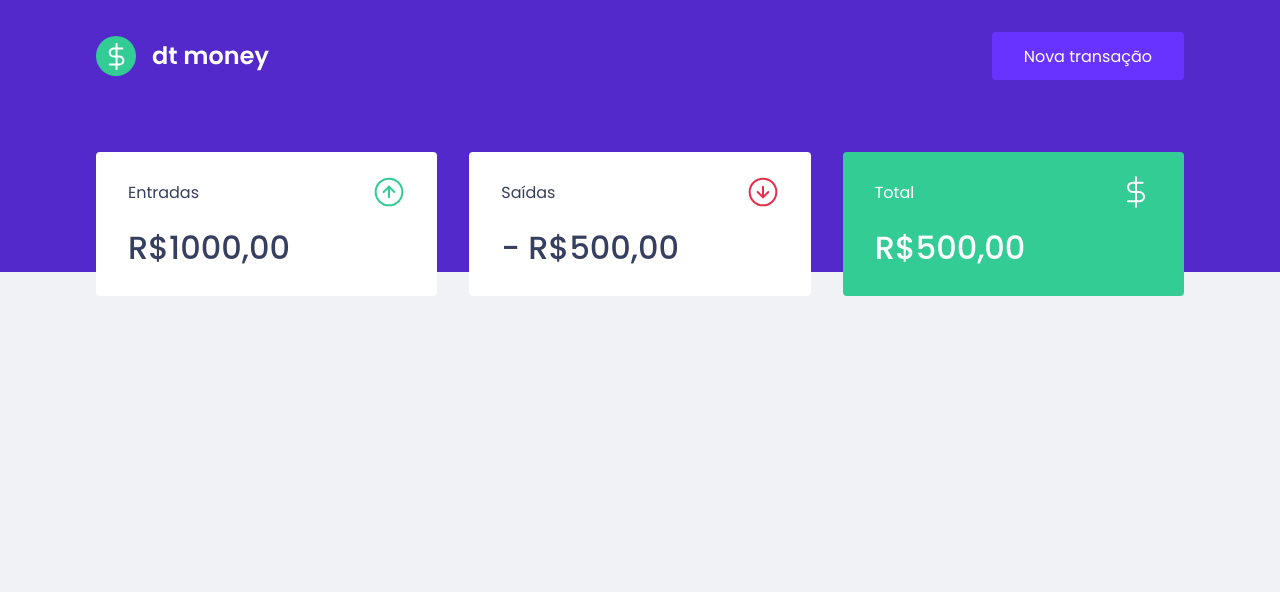
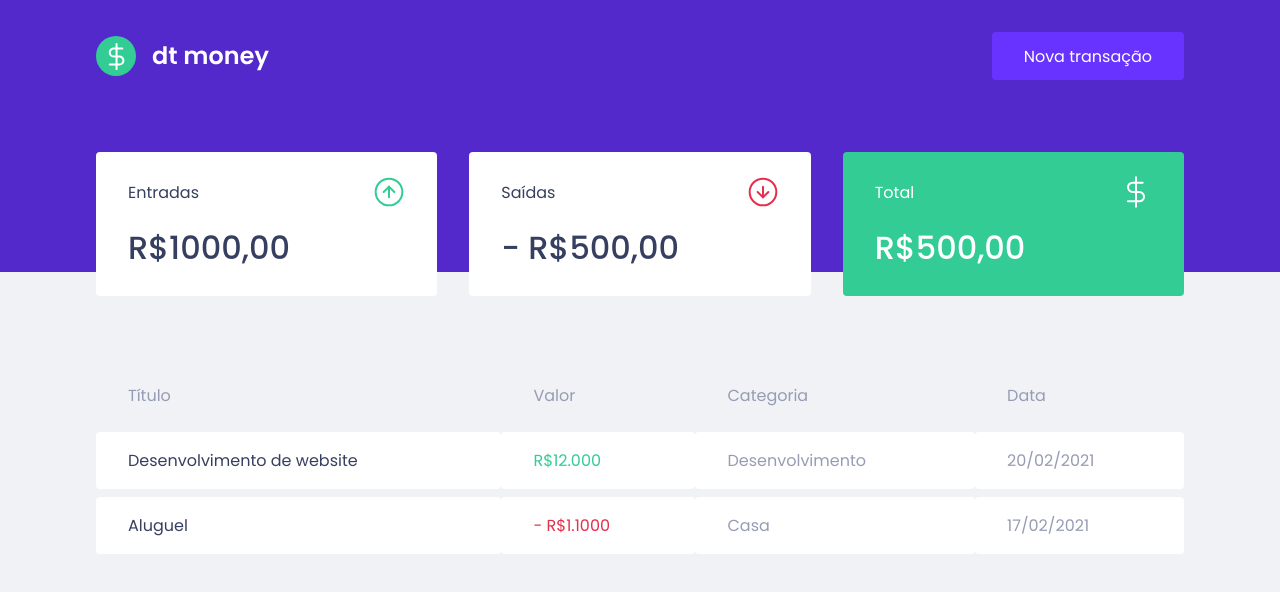
Before and after one commit to tallescorradini/ignite-reactjs-dtmoney, a React (Create React App) app: page / in a window 1280 px wide. Shown: the top 592 px of the page. Built offline with nearby package versions, Linux system fonts and the light colour scheme.

Commit message:
feat: add transactions table

```diff
--- a/src/components/Dashboard/index.tsx
+++ b/src/components/Dashboard/index.tsx
@@ -1,10 +1,12 @@
 import { Summary } from "../Summary";
+import { TransactionsTable } from "../TransactionsTable/TransactionsTable";
 import { Container } from "./styles";
 
 export function Dashboard() {
   return (
     <Container>
       <Summary />
+      <TransactionsTable />
     </Container>
   );
 }
--- /dev/null
+++ b/src/components/TransactionsTable/TransactionsTable.tsx
@@ -0,0 +1,33 @@
+import { Container } from "./styles";
+
+export function TransactionsTable() {
+  return (
+    <Container>
+      <table>
+        <thead>
+          <tr>
+            <th>Título</th>
+            <th>Valor</th>
+            <th>Categoria</th>
+            <th>Data</th>
+          </tr>
+        </thead>
+
+        <tbody>
+          <tr>
+            <td>Desenvolvimento de website</td>
+            <td className="deposit">R$12.000</td>
+            <td>Desenvolvimento</td>
+            <td>20/02/2021</td>
+          </tr>
+          <tr>
+            <td>Aluguel</td>
+            <td className="withdraw">- R$1.1000</td>
+            <td>Casa</td>
+            <td>17/02/2021</td>
+          </tr>
+        </tbody>
+      </table>
+    </Container>
+  );
+}
--- /dev/null
+++ b/src/components/TransactionsTable/styles.ts
@@ -0,0 +1,40 @@
+import styled from "styled-components";
+
+export const Container = styled.div`
+  margin-top: 4rem;
+
+  table {
+    width: 100%;
+    border-spacing: 0 0.5rem;
+
+    th {
+      padding: 1rem 2rem;
+
+      font-weight: 400;
+      text-align: left;
+      line-height: 1.5rem;
+      color: var(--text-body);
+    }
+
+    td {
+      padding: 1rem 2rem;
+      border: 0;
+      border-radius: 0.25rem;
+      background: var(--shape);
+
+      color: var(--text-body);
+
+      &:first-child {
+        color: var(--text-title);
+      }
+
+      &.deposit {
+        color: var(--green);
+      }
+
+      &.withdraw {
+        color: var(--red);
+      }
+    }
+  }
+`;
```
